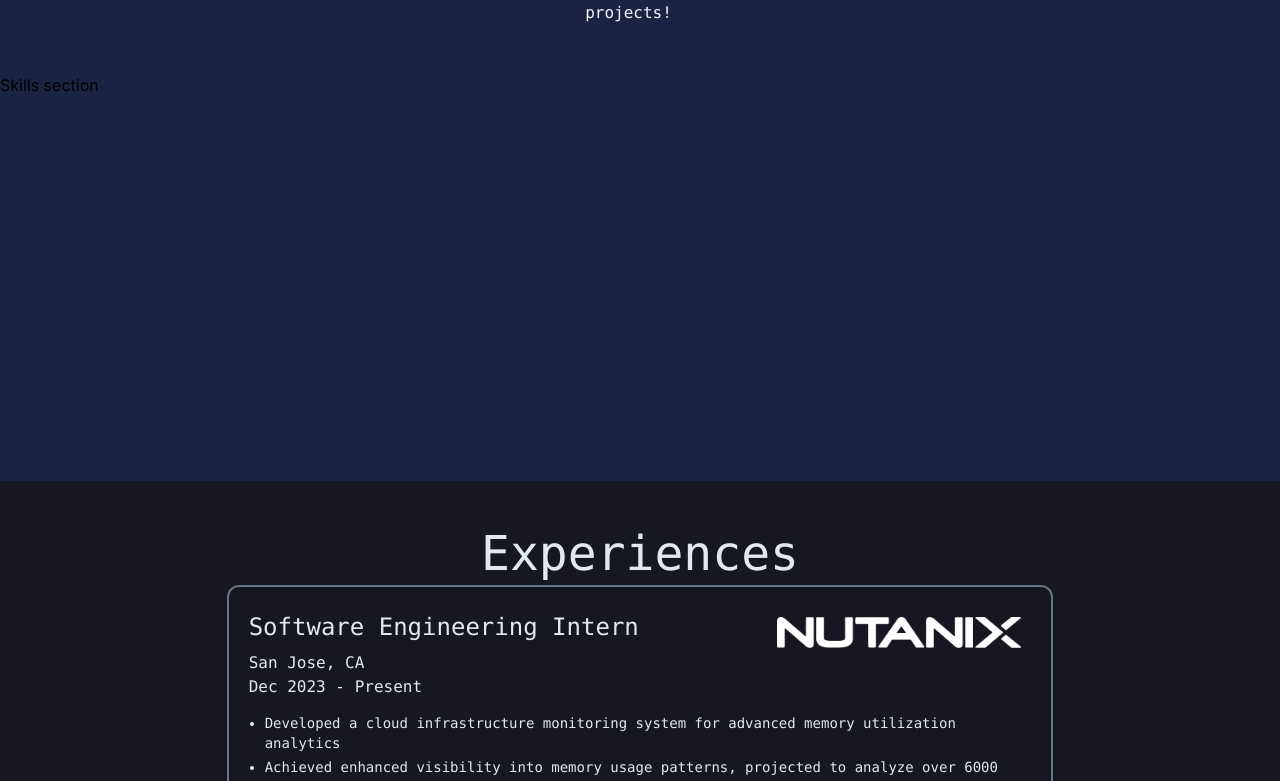
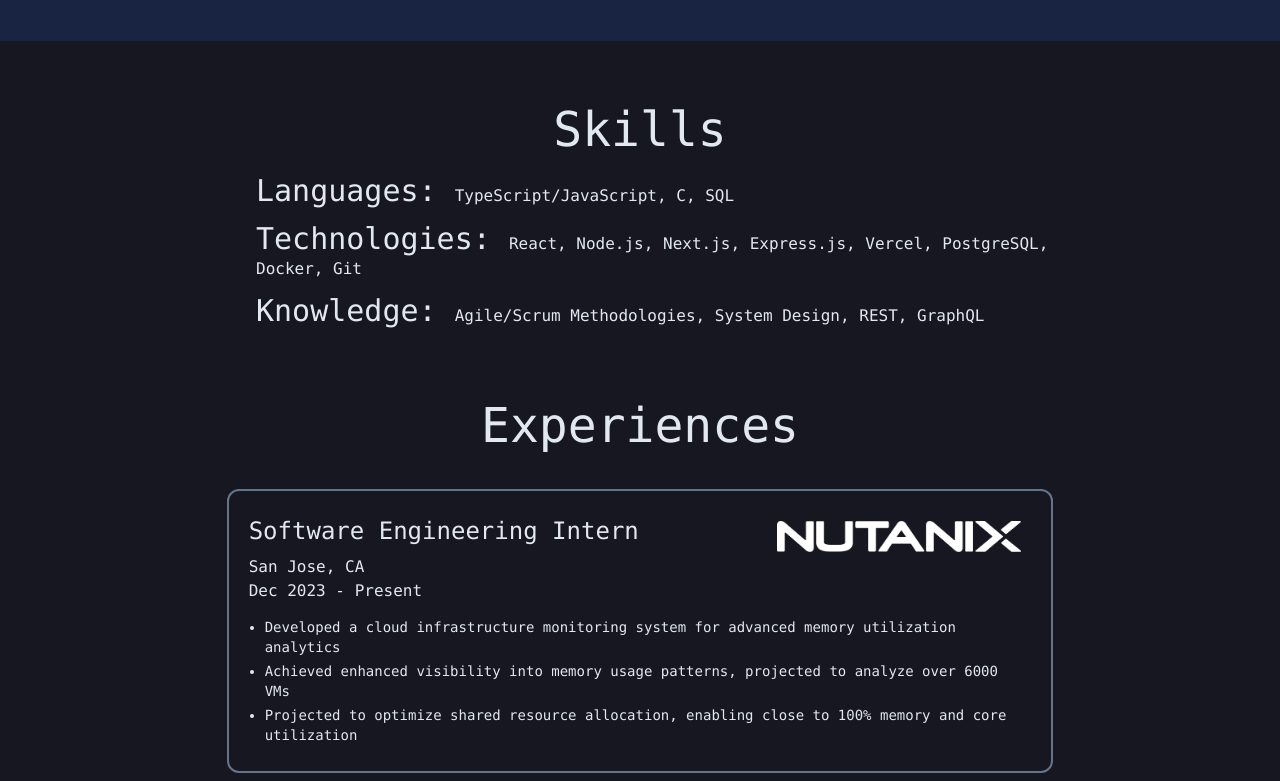
Before and after one commit to tqwu/portfolio, a Next.js app: page / in a window 1280 px wide. Shown: the part 859-1640 px from the top of the page. Built offline with nearby package versions, Linux system fonts and the light colour scheme.

Commit message:
#8 Added skills section

```diff
--- a/src/app/page.tsx
+++ b/src/app/page.tsx
@@ -11,25 +11,13 @@ export default function Home() {
       <main className="bg-navy-light">
         <Intro />
         <AboutMe />
-        <div id="skills" style={{ scrollMarginTop: "60px" }}>
+        <div
+          id="skills"
+          className="bg-navy"
+          style={{ scrollMarginTop: "60px" }}
+        >
           <Skills />
         </div>
-        <br />
-        <br />
-        <br />
-        <br />
-        <br />
-        <br />
-        <br />
-        <br />
-        <br />
-        <br />
-        <br />
-        <br />
-        <br />
-        <br />
-        <br />
-        <br />
         <div
           id="experience"
           className="bg-navy"
--- a/src/components/about-me.tsx
+++ b/src/components/about-me.tsx
@@ -4,7 +4,7 @@ import profile from "../../public/profile.png";
 export default function AboutMe() {
   return (
     <div className="py-3 sm:py-12 grid place-items-center font-mono">
-      <div className="grid sm:grid-cols-7 sm:grid-rows-1 max-w-3xl text-base font-normal leading-6 text-slate-100">
+      <div className="grid sm:grid-cols-7 sm:grid-rows-1 max-w-5xl text-base font-normal leading-7 text-slate-100">
         {/* Mobile text start */}
         <div className="block sm:hidden pt-4 px-3 text-center">
           <div className="pb-2">
--- a/src/components/experience.tsx
+++ b/src/components/experience.tsx
@@ -1,10 +1,5 @@
 "use client";
-
 import Image from "next/image";
-import Stepper from "@mui/joy/Stepper";
-import Step, { stepClasses } from "@mui/joy/Step";
-import StepIndicator, { stepIndicatorClasses } from "@mui/joy/StepIndicator";
-import Typography, { typographyClasses } from "@mui/joy/Typography";
 
 const experiences = [
   {
@@ -61,8 +56,8 @@ const experiences = [
 
 export default function Experience() {
   return (
-    <div className="px-5 text-slate-200 font-mono grid py-12">
-      <div className="text-5xl place-self-center">Experiences</div>
+    <div className="px-5 text-slate-200 font-mono grid pt-12 pb-16">
+      <div className="text-5xl place-self-center pb-8">Experiences</div>
 
       <div className="place-self-center w-2/3">
         {experiences.map((experience) => (
--- a/src/components/skills.tsx
+++ b/src/components/skills.tsx
@@ -1,3 +1,24 @@
 export default function Skills() {
-  return <div>Skills section</div>;
+  return (
+    <div className="text-slate-200 font-mono pt-16 pb-6 grid place-items-center gap-3">
+      <div className="text-5xl place-self-center pb-2">Skills</div>
+
+      <div className="grid gap-3 w-3/4 pl-0 md:pl-24">
+        <div>
+          <span className="text-3xl">Languages: </span>
+          <span className="">TypeScript/JavaScript, C, SQL</span>
+        </div>
+
+        <div>
+          <span className="text-3xl">Technologies: </span>
+          <span className="">React, Node.js, Next.js, Express.js, Vercel, PostgreSQL, Docker, Git</span>
+        </div>
+
+        <div>
+          <span className="text-3xl">Knowledge: </span>
+          <span className="">Agile/Scrum Methodologies, System Design, REST, GraphQL</span>
+        </div>
+      </div>
+    </div>
+  );
 }
```
